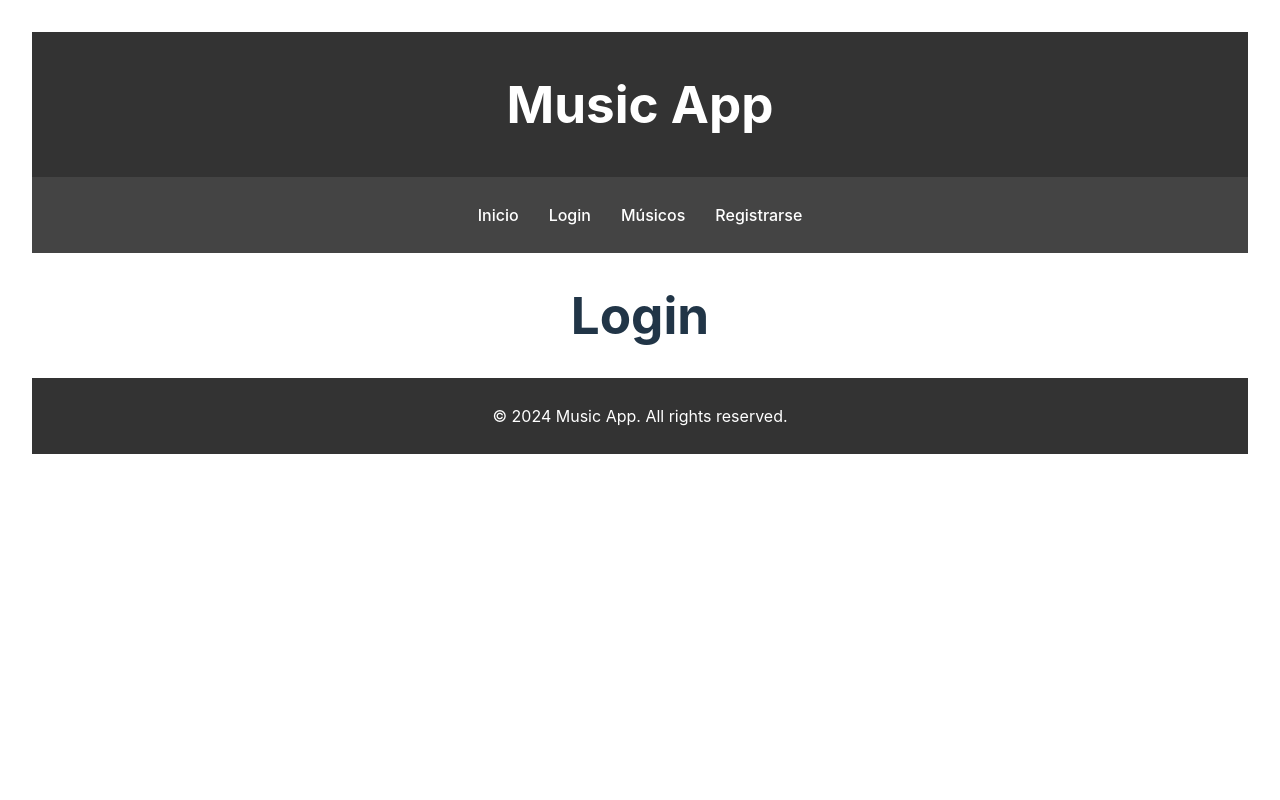
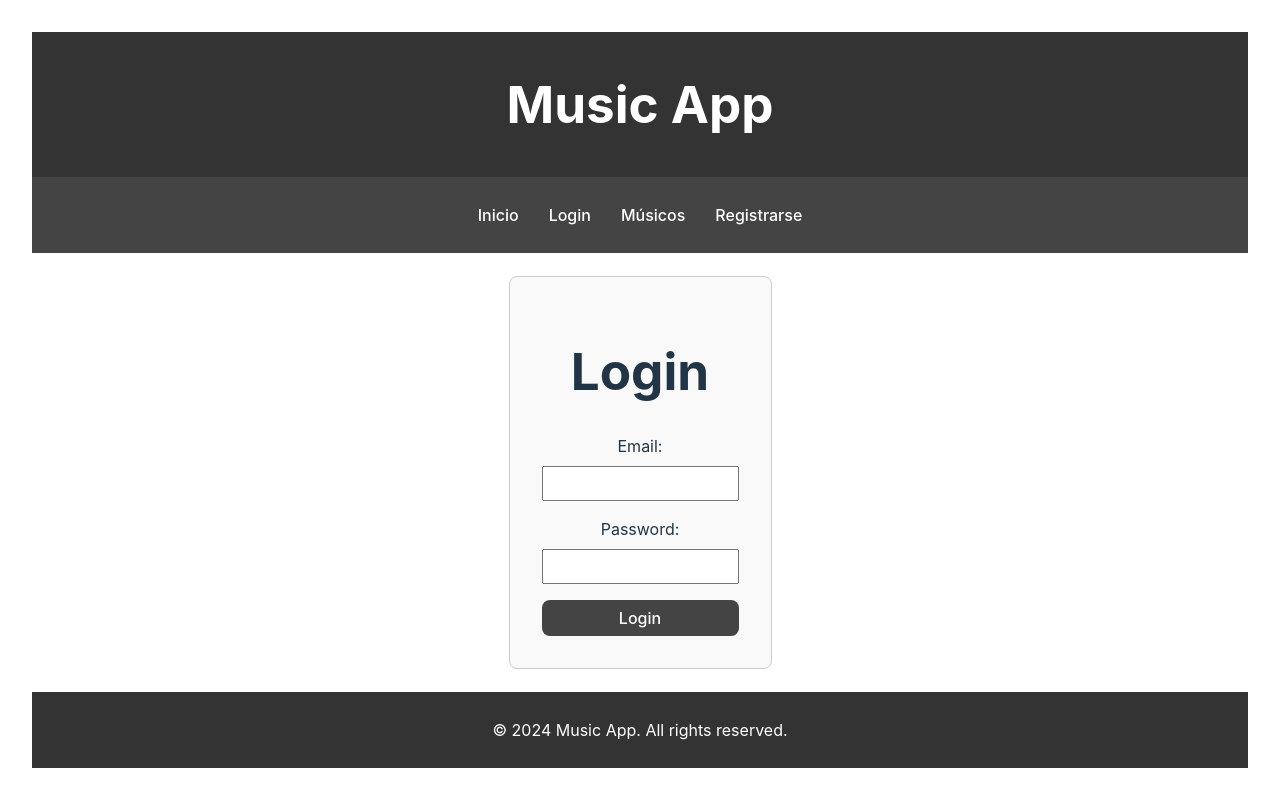
Before and after one commit to fernandofittipaldi/MusicAppVUE, a Vue app: page /login in a window 1280 px wide. Built offline with nearby package versions, Linux system fonts and the light colour scheme.

Commit message:
add login, dashboard, editprofile and utils

```diff
--- a/src/router.js
+++ b/src/router.js
@@ -1,35 +1,66 @@
-import { createRouter, createWebHistory } from 'vue-router';
-import Home from './views/Home.vue';
-import Login from './views/Login.vue';
-import Musicians from './views/Musicians.vue';
-import Register from './views/Register.vue';
+import { createRouter, createWebHistory } from "vue-router";
+import Home from "./views/Home.vue";
+import Login from "./views/Login.vue";
+import Dashboard from "./views/Dashboard.vue";
+import Musicians from "./views/Musicians.vue";
+import Register from "./views/Register.vue";
+import EditProfile from './views/EditProfile.vue';
 
 const routes = [
   {
-    path: '/',
-    name: 'Home',
+    path: "/",
+    name: "Home",
     component: Home,
   },
   {
-    path: '/login',
-    name: 'Login',
+    path: "/login",
+    name: "Login",
     component: Login,
   },
-   {
-    path: '/musicians',
-    name: 'Musicians',
-    component: Musicians
+  { path: "/dashboard",
+    name: "Dashboard",
+    component: Dashboard,
+    meta: { requiresAuth: true }
   },
   {
-    path: '/register',
-    name: 'Register',
+    path: "/musicians",
+    name: "Musicians",
+    component: Musicians,
+  },
+  {
+    path: "/register",
+    name: "Register",
     component: Register,
   },
+  { path: '/edit-profile/:id',
+    name: 'EditProfile',
+    component: EditProfile,
+    meta: { requiresAuth: true } }
 ];
 
 const router = createRouter({
   history: createWebHistory(),
-  routes
+  routes,
+});
+
+// router.beforeEach((to, from, next) => {
+//   const token = localStorage.getItem('authToken');
+//   if (to.meta.requiresAuth && !token) {
+//     next('/login');
+//   } else {
+//     next();
+//   }
+// });
+
+router.beforeEach((to, from, next) => {
+  const token = localStorage.getItem('token');
+  if (to.matched.some(record => record.meta.requiresAuth) && !token) {
+    next('/login');
+  } else if (to.path === '/login' && token) {
+    next('/dashboard');
+  } else {
+    next();
+  }
 });
 
 export default router;
--- /dev/null
+++ b/src/views/Dashboard.vue
@@ -0,0 +1,64 @@
+<template>
+  <div>
+    <h1>Mis Datos</h1>
+
+    <div v-if="user">
+      <p>Nombre: {{ user.name }}</p>
+      <p>Apellido: {{ user.lastName }}</p>
+      <p>User: {{ user.email }}</p>
+
+      <router-link :to="'/edit-profile/' + user.id">Editar Perfil</router-link>
+
+      <button @click="logout">Cerrar sesión</button>
+    </div>
+  </div>
+</template>
+
+<script setup>
+import { ref, onMounted } from 'vue';
+//import axios from 'axios';
+import api from '../../utils/api.js';
+import EditProfile from './EditProfile.vue';
+
+const isEditing = ref(false);
+const user = ref(null);
+
+const fetchUserData = async () => {
+  // try {
+  //   const token = localStorage.getItem('token');
+  //   console.log(token);
+  //   if (!token) {
+  //     console.error('No token found');
+  //     return;
+  //   }
+  try {
+    const response = await api.get('/musicians/me');
+    user.value = response.data.message.user;
+  } catch (error) {
+    console.error('Error fetching user data:', error);
+  }
+    // {
+    //   headers: {
+    //     Authorization: `Bearer ${token}`,
+    //   },
+    // });
+
+    console.log(user.value);
+  // } catch (error) {
+  //   console.error('Error fetching user data:', error);
+  // }
+};
+
+const logout = () => {
+  localStorage.removeItem('token');
+  window.location.reload();
+};
+
+onMounted(() => {
+  fetchUserData();
+});
+</script>
+
+<style scoped>
+
+</style>
--- /dev/null
+++ b/src/views/EditProfile.vue
@@ -0,0 +1,58 @@
+<template>
+  <div class="edit-profile-container">
+    <h1>Editar Perfil</h1>
+    <form @submit.prevent="updateProfile">
+      <div>
+        <label for="name">Nombre:</label>
+        <input v-model="form.name" id="name" type="text" />
+      </div>
+      <div>
+        <label for="lastName">Apellido:</label>
+        <input v-model="form.lastName" id="lastName" type="text" />
+      </div>
+      <div>
+        <label for="email">Email:</label>
+        <input v-model="form.email" id="email" type="email" />
+      </div>
+      <button type="submit">Actualizar</button>
+    </form>
+  </div>
+</template>
+
+<script setup>
+import { ref, onMounted } from 'vue';
+import axios from 'axios';
+import { useRouter, useRoute } from 'vue-router';
+
+const form = ref({
+  name: '',
+  lastName: '',
+  email: ''
+});
+
+const router = useRouter();
+const route = useRoute();
+
+const updateProfile = async () => {
+  try {
+    const token = localStorage.getItem('token');
+    console.log(token);
+    const userId = route.params.id;
+    console.log(userId);
+    await axios.put(`http://localhost:8080/musicians/${userId}`, form.value, {
+      headers: {
+        Authorization: `Bearer ${token}`,
+      },
+    });
+    router.push('/dashboard');
+  } catch (error) {
+    console.error('Error updating profile:', error);
+  }
+};
+
+
+</script>
+
+<style scoped>
+
+</style>
--- a/src/views/Login.vue
+++ b/src/views/Login.vue
@@ -1,16 +1,98 @@
 <template>
-  <div>
+  <div class="login-container">
     <h1>Login</h1>
-
+    <form @submit.prevent="handleLogin">
+      <div>
+        <label for="email">Email:</label>
+        <input type="email" v-model="email" id="email" required />
+      </div>
+      <div>
+        <label for="password">Password:</label>
+        <input type="password" v-model="password" id="password" required />
+      </div>
+      <button type="submit">Login</button>
+    </form>
+    <p v-if="errorMessage" class="error">{{ errorMessage }}</p>
   </div>
-
 </template>
 
 <script setup>
+import { ref } from 'vue';
+import axios from 'axios';
+import { useRouter } from 'vue-router';
 
+const email = ref('');
+const password = ref('');
+const errorMessage = ref('');
+const router = useRouter();
+
+const handleLogin = async () => {
+  try {
+    const response = await axios.post('http://localhost:8080/musicians/login', {
+      email: email.value,
+      password: password.value,
+    });
+    if (response.data.success) {
+      const token = response.data.token;
+      console.log(token);
+      localStorage.setItem('token', token);
+      router.push('/dashboard');
+    } else {
+      errorMessage.value = 'Login failed';
+    }
+  } catch (error) {
+    console.error('Login failed:', error);
+    errorMessage.value = 'Login failed';
+  }
+};
 </script>
 
 <style scoped>
+.login-container {
+  max-width: 400px;
+  margin: auto;
+  padding: 2rem;
+  border: 1px solid #ccc;
+  border-radius: 8px;
+  background-color: #f9f9f9;
+}
 
+h1 {
+  text-align: center;
+}
 
+form div {
+  margin-bottom: 1rem;
+}
+
+label {
+  display: block;
+  margin-bottom: 0.5rem;
+}
+
+input {
+  width: 100%;
+  padding: 0.5rem;
+  box-sizing: border-box;
+}
+
+button {
+  width: 100%;
+  padding: 0.5rem;
+  background-color: #444;
+  color: white;
+  border: none;
+  cursor: pointer;
+  transition: background-color 0.25s;
+}
+
+button:hover {
+  background-color: #555;
+}
+
+.error {
+  color: red;
+  text-align: center;
+  margin-top: 1rem;
+}
 </style>
--- a/src/views/Musicians.vue
+++ b/src/views/Musicians.vue
@@ -14,13 +14,15 @@
 
 <script setup>
 import { onMounted, ref } from 'vue';
-import axios from 'axios';
+//import axios from 'axios';
+import api from '../../utils/api.js';
+
 
 const musicians = ref([]);
 
 const searchMusicians = async () => {
   try {
-    const response = await axios.get('http://localhost:8080/musicians');
+    const response = await api.get('/musicians');
     musicians.value = response.data.message;
     console.log(musicians.value);
   } catch (error) {
--- /dev/null
+++ b/utils/api.js
@@ -0,0 +1,17 @@
+import axios from 'axios';
+
+const api = axios.create({
+  baseURL: 'http://localhost:8080',
+});
+
+api.interceptors.request.use((config) => {
+  const token = localStorage.getItem('token');
+  if (token) {
+    config.headers.Authorization = `Bearer ${token}`;
+  }
+  return config;
+}, (error) => {
+  return Promise.reject(error);
+});
+
+export default api;
```
Lines whose indentation alone changed are shown as unchanged.
